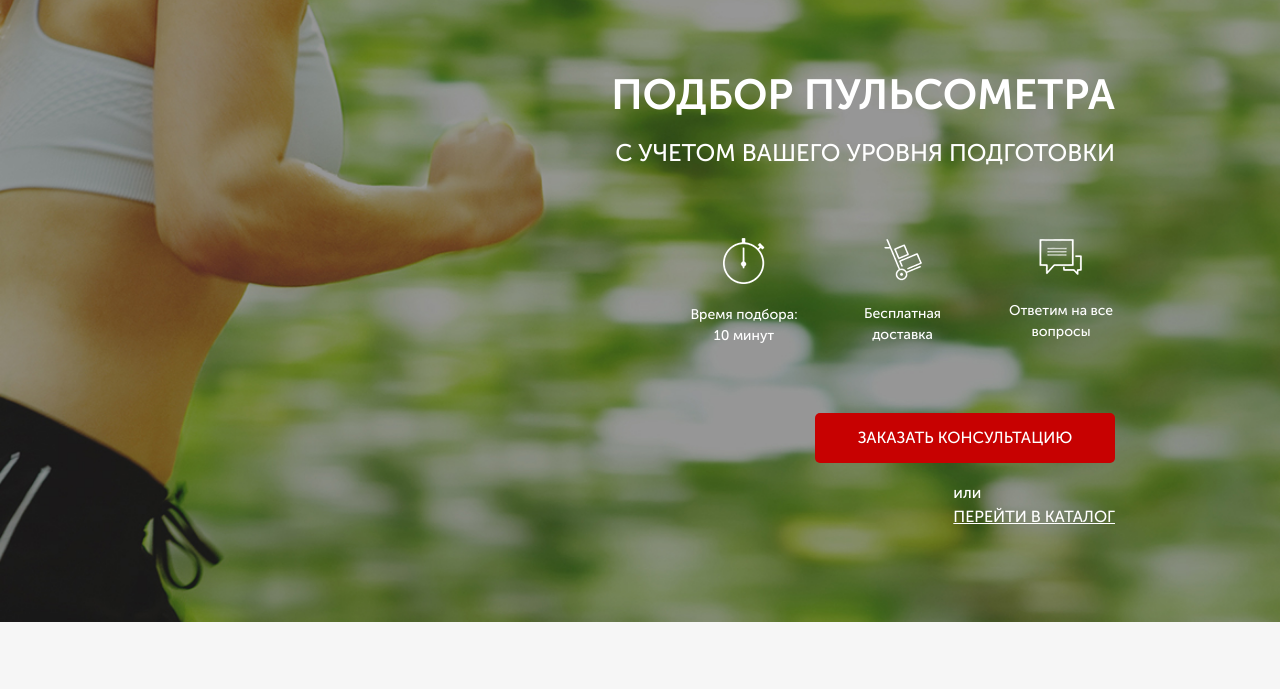
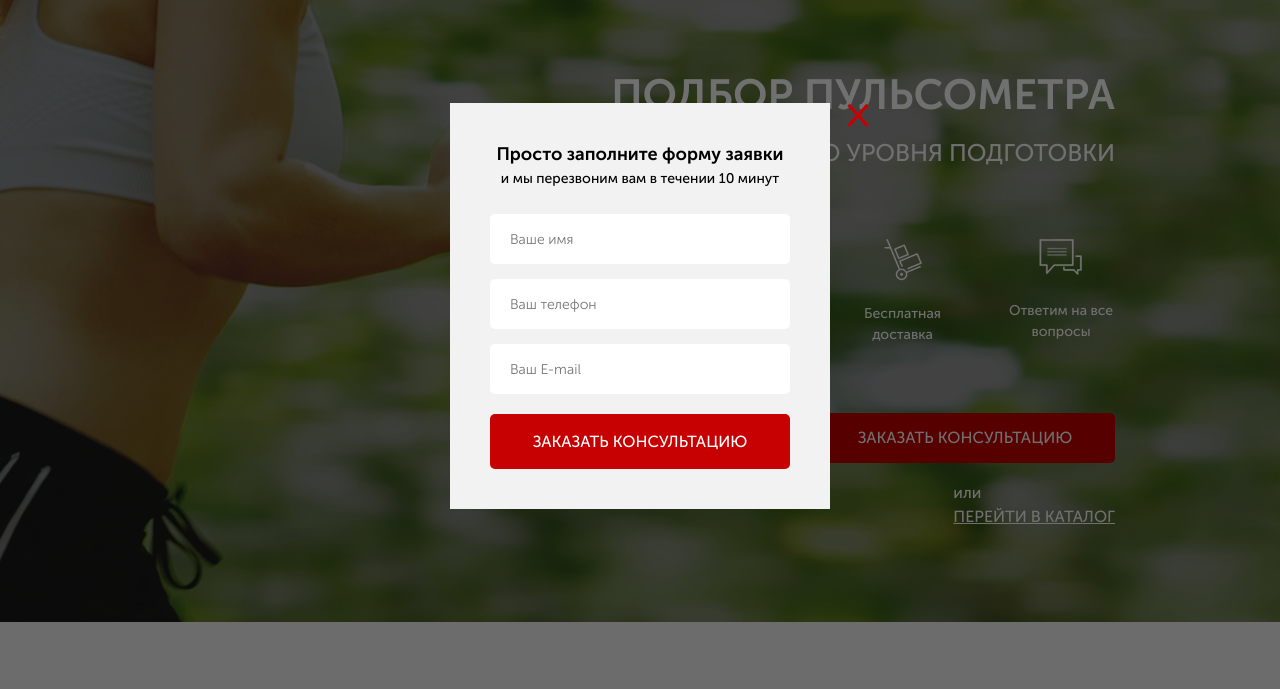
Before and after one commit to dan1795qa/HTML_CSS_Project, a website: page Pulse/src/index.html in a window 1280 px wide. Both pictures are taken after a click on the button "ЗАКАЗАТЬ ЗВОНОК". Shown: the part 94-783 px from the top of the page. Drawn offline with nearby package versions, Linux system fonts and the light colour scheme; files that its build step writes are made by us from their sources; files whose address does not match are found by name.

Commit message:
add modal windows

```diff
--- a/Pulse/src/index.html
+++ b/Pulse/src/index.html
@@ -24,7 +24,7 @@
                 </div>
                 <div class="header__contacts">
                     <a href="tel:+74999228974 " class="header__phone">+7 (499) 922-89-74</a>
-                    <button class="button">ЗАКАЗАТЬ ЗВОНОК</button>
+                    <button data-modal="consultation" class="button">ЗАКАЗАТЬ ЗВОНОК</button>
                 </div>
             </header>
 
@@ -47,7 +47,7 @@
                     </div>
                 </div>
 
-                <button class="button button_main">заказать консультацию</button>
+                <button data-modal="consultation" class="button button_main">заказать консультацию</button>
                 <div class="promo__link">
                     или<br>
                     <a href="#">ПЕРЕЙТИ В КАТАЛОГ</a>
@@ -168,7 +168,7 @@
                     <div class="catalog-item__wrapper">
                         <div class="catalog-item__content catalog-item__content_active">
                             <img src="./img/pulsometr.png" alt="pulsometr" class="catalog-item__img">
-                            <div class="catalog-item__subtitle">Пульсометр Polar FT1</div>
+                            <div class="catalog-item__subtitle">Пульсометр Polar FT2</div>
                             <div class="catalog-item__descr">Для первых шагов в тренировках, основанных на сердечном ритме </div>
                             <a href="#" class="catalog-item__link">ПОДРОБНЕЕ</a>
                         </div>
@@ -194,7 +194,7 @@
                     <div class="catalog-item__wrapper">
                         <div class="catalog-item__content catalog-item__content_active">
                             <img src="./img/pulsometr.png" alt="pulsometr" class="catalog-item__img">
-                            <div class="catalog-item__subtitle">Пульсометр Polar FT1</div>
+                            <div class="catalog-item__subtitle">Пульсометр Polar FT3</div>
                             <div class="catalog-item__descr">Для первых шагов в тренировках, основанных на сердечном ритме </div>
                             <a href="#" class="catalog-item__link">ПОДРОБНЕЕ</a>
                         </div>
@@ -220,7 +220,7 @@
                     <div class="catalog-item__wrapper">
                         <div class="catalog-item__content catalog-item__content_active">
                             <img src="./img/pulsometr.png" alt="pulsometr" class="catalog-item__img">
-                            <div class="catalog-item__subtitle">Пульсометр Polar FT1</div>
+                            <div class="catalog-item__subtitle">Пульсометр Polar FT4</div>
                             <div class="catalog-item__descr">Для первых шагов в тренировках, основанных на сердечном ритме </div>
                             <a href="#" class="catalog-item__link">ПОДРОБНЕЕ</a>
                         </div>
@@ -246,7 +246,7 @@
                     <div class="catalog-item__wrapper">
                         <div class="catalog-item__content catalog-item__content_active">
                             <img src="./img/pulsometr.png" alt="pulsometr" class="catalog-item__img">
-                            <div class="catalog-item__subtitle">Пульсометр Polar FT1</div>
+                            <div class="catalog-item__subtitle">Пульсометр Polar FT5</div>
                             <div class="catalog-item__descr">Для первых шагов в тренировках, основанных на сердечном ритме </div>
                             <a href="#" class="catalog-item__link">ПОДРОБНЕЕ</a>
                         </div>
@@ -272,7 +272,7 @@
                     <div class="catalog-item__wrapper">
                         <div class="catalog-item__content catalog-item__content_active">
                             <img src="./img/pulsometr.png" alt="pulsometr" class="catalog-item__img">
-                            <div class="catalog-item__subtitle">Пульсометр Polar FT1</div>
+                            <div class="catalog-item__subtitle">Пульсометр Polar FT6</div>
                             <div class="catalog-item__descr">Для первых шагов в тренировках, основанных на сердечном ритме </div>
                             <a href="#" class="catalog-item__link">ПОДРОБНЕЕ</a>
                         </div>
@@ -300,7 +300,7 @@
                     <div class="catalog-item__wrapper">
                         <div class="catalog-item__content catalog-item__content_active">
                             <img src="./img/pulsometr.png" alt="pulsometr" class="catalog-item__img">
-                            <div class="catalog-item__subtitle">Пульсометр Polar FT1</div>
+                            <div class="catalog-item__subtitle">Пульсометр Polar2 FT1</div>
                             <div class="catalog-item__descr">Для первых шагов в тренировках, основанных на сердечном ритме </div>
                             <a href="#" class="catalog-item__link">ПОДРОБНЕЕ</a>
                         </div>
@@ -326,7 +326,7 @@
                     <div class="catalog-item__wrapper">
                         <div class="catalog-item__content catalog-item__content_active">
                             <img src="./img/pulsometr.png" alt="pulsometr" class="catalog-item__img">
-                            <div class="catalog-item__subtitle">Пульсометр Polar FT1</div>
+                            <div class="catalog-item__subtitle">Пульсометр Polar2 FT2</div>
                             <div class="catalog-item__descr">Для первых шагов в тренировках, основанных на сердечном ритме </div>
                             <a href="#" class="catalog-item__link">ПОДРОБНЕЕ</a>
                         </div>
@@ -354,7 +354,7 @@
                     <div class="catalog-item__wrapper">
                         <div class="catalog-item__content catalog-item__content_active">
                             <img src="./img/pulsometr.png" alt="pulsometr" class="catalog-item__img">
-                            <div class="catalog-item__subtitle">Пульсометр Polar FT1</div>
+                            <div class="catalog-item__subtitle">Пульсометр Polar3 FT1</div>
                             <div class="catalog-item__descr">Для первых шагов в тренировках, основанных на сердечном ритме </div>
                             <a href="#" class="catalog-item__link">ПОДРОБНЕЕ</a>
                         </div>
@@ -436,6 +436,44 @@
         </div>
     </footer>
 
+    <div class="overlay">
+        <div class="modal" id="consultation">
+            <div class="modal__close">&times;</div>
+            <div class="modal__subtitle">Просто заполните форму заявки</div>
+            <div class="modal__descr">и мы перезвоним вам в течении 10 минут</div>
+            <form class="feed-form feed-form_mt25" action="#">
+                <input name="name" required placeholder="Ваше имя" type="text">
+                <input name="phone" required placeholder="Ваш телефон" type="tel">
+                <input name="email" required placeholder="Ваш E-mail" type="email">
+
+                <button class="button button_submit">заказать консультацию</button>
+            </form>
+        </div>
+
+
+        <div class="modal" id="order">
+            <div class="modal__close">&times;</div>
+            <div class="modal__subtitle">Ваш заказ:</div>
+            <div class="modal__descr">Пульсометр Polar FT1</div>
+            <form class="feed-form feed-form_mt25" action="#">
+                <input name="name" required placeholder="Ваше имя" type="text">
+                <input name="phone" required placeholder="Ваш телефон" type="tel">
+                <input name="email" required placeholder="Ваш E-mail" type="email">
+
+                <button class="button button_submit">купить</button>
+            </form>
+        </div>
+
+
+        <div class="modal modal_mini" id="thanks">
+            <div class="modal__close">&times;</div>
+            <div class="modal__subtitle">Спасибо за вашу заявку!</div>
+            <div class="modal__descr">Наш менеджер свяжется с вами в ближайшее время!</div>
+        </div>
+
+
+    </div>
+
     <!-- <script type="text/javascript" src="https://code.jquery.com/jquery-1.11.0.min.js"></script>
     <script type="text/javascript" src="https://code.jquery.com/jquery-migrate-1.2.1.min.js"></script>
     <script src="./js/slick.min.js"></script> -->
--- /dev/null
+++ b/Pulse/src/sass/blocks/_modal.scss
@@ -0,0 +1,46 @@
+.overlay {
+    display: none;
+    position: fixed;
+    width: 100%;
+    height: 100%;
+    top: 0;
+    background-color: rgba(0,0,0,0.56)
+}
+.modal {
+    position: absolute;
+    top: 50%;
+    left: 50%;
+    transform: translate(-50%, -50%);
+    width: 380px;
+    min-height: 400px;
+    background-color: #f2f2f2;
+    padding: 38px 40px 40px 40px;
+    &__close {
+        position: absolute;
+        top: 0;
+        right: -40px;
+        font-size: 41px;
+        line-height: 21px;
+        color: $main-color;
+        cursor: pointer;
+    }
+    &__subtitle {
+        color: black;
+        font-size: 18px;
+        font-weight: 700;
+        text-align: center;
+    }
+    &__descr {
+        color: black;
+        font-size: 14px;
+        font-weight: 500;
+        text-align: center;
+    }
+    &_mini {
+        min-height: 140px;
+    }
+}
+
+#consultation, #order, #thanks {
+    display: none;
+}
--- a/Pulse/src/sass/style.scss
+++ b/Pulse/src/sass/style.scss
@@ -25,4 +25,5 @@
 @import './blocks/catalog';
 @import './blocks/feed';
 @import './blocks/footer';
+@import './blocks/modal';
 @import './media';
```
Also changed, not shown: Pulse/src/css/style.min.css.
